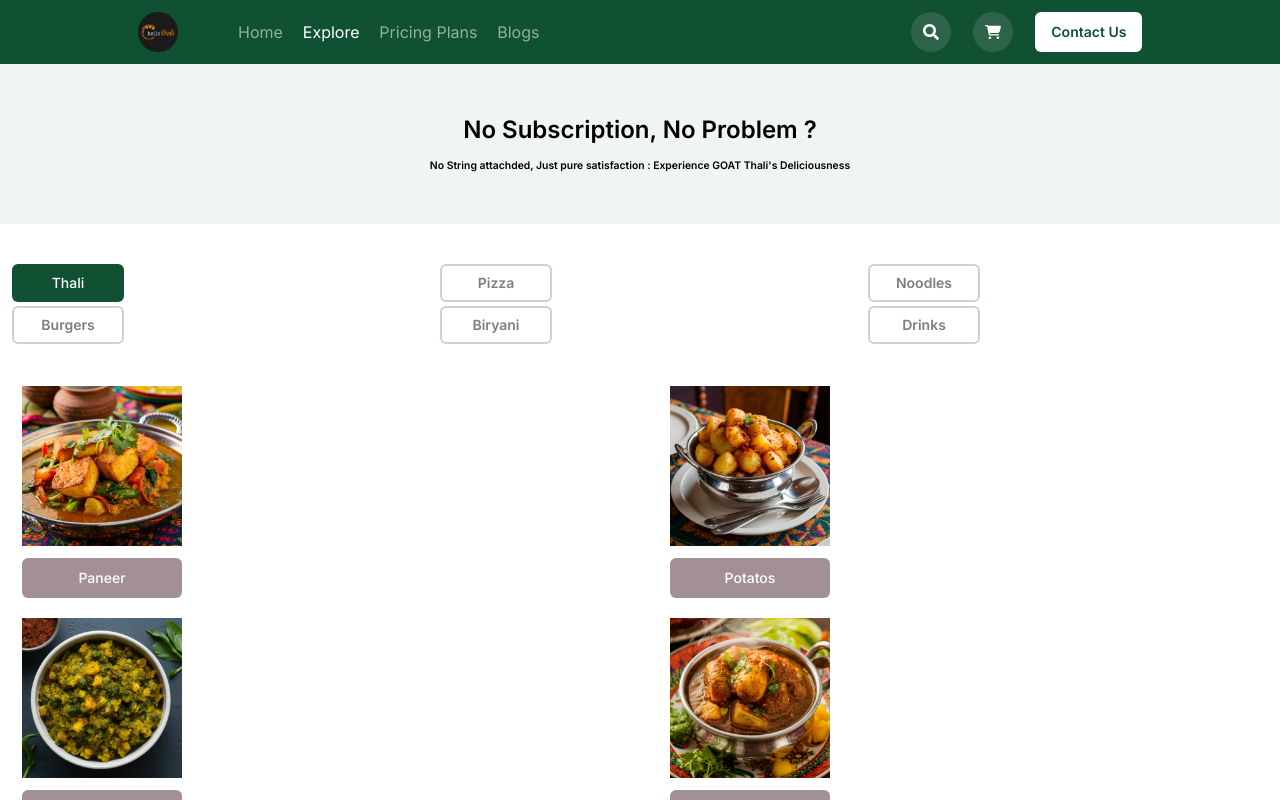
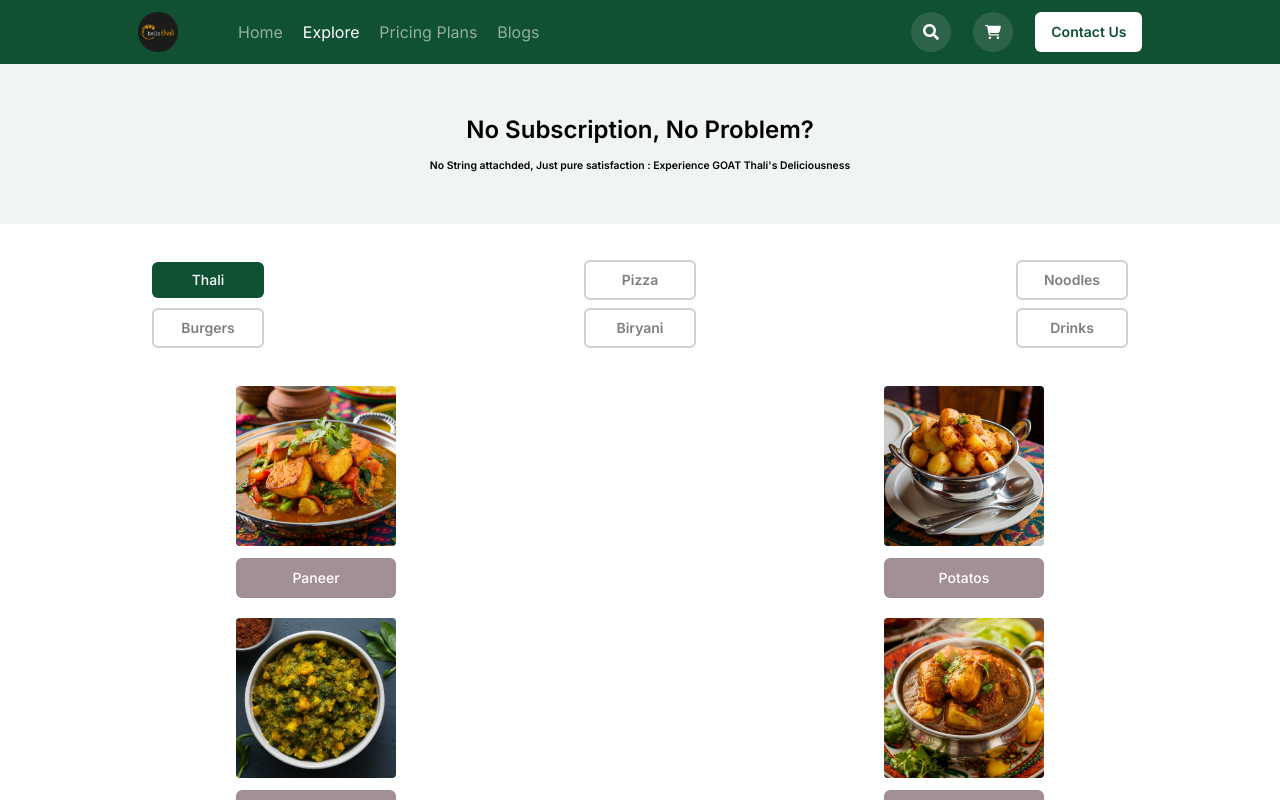
Before and after one commit to mxhiyy/hello-thali, a Next.js app: page /explore in a window 1280 px wide. Shown: the top 800 px of the page. Built offline with nearby package versions, Linux system fonts and the light colour scheme.

Commit message:
added changes

```diff
--- a/app/(root)/(home)/explore/page.jsx
+++ b/app/(root)/(home)/explore/page.jsx
@@ -50,24 +50,24 @@ const Explorepage = () => {
   return (
     <main>
       <div className='flex flex-col gap-3 w-full h-40 justify-center items-center bg-[#F0F5F3]'>
-        <h1 className='text-2xl font-semibold mt-5'>No Subscription, No Problem ?</h1>
+        <h1 className='text-2xl font-semibold mt-5'>No Subscription, No Problem?</h1>
         <p className='text-[0.65rem] mb-5 font-semibold'>No String attachded, Just pure satisfaction : Experience GOAT Thali's Deliciousness</p>
       </div>
 
       <div className='mt-10'>
-        <div className='grid grid-cols-3 grid-rows-2 gap-1 w-full h-20 text-sm ml-3'>
+        <div className='grid place-items-center grid-cols-3 grid-rows-2 gap-4 w-full h-20 text-sm'>
         {buttons.map((data) => (
-          <Button key={data.name} size="xs" className={` w-28 ${selectedButton === data.name ? "bg-green-1 text-white" : "bg-white text-green-1"}${!data.enable ? 'cursor-not-allowed text-black font-semibold border-2 border-gray-400' : ''}`} disabled={!data.enable} onClick={() => handleSubmitButton(data.name)}>{data.name}</Button>
+          <Button key={data.name} size="xs" className={`p-2 w-28 ${selectedButton === data.name ? "bg-green-1 text-white" : "bg-white text-green-1"}${!data.enable ? 'cursor-not-allowed text-black font-semibold border-2 border-gray-400' : ''}`} disabled={!data.enable} onClick={() => handleSubmitButton(data.name)}>{data.name}</Button>
         ))}
         </div>
 
         {loading && (<div className='flex justify-center items-center'><CircularProgress /></div>)}
         {console.log(selectedButton)}
         {!loading && selectedButton && (
-           <div className='mt-10 grid grid-cols-2 grid-rows-3 border-2 border-white gap-5 mb-10'>
+           <div className='mt-10 grid place-items-center grid-cols-2 grid-rows-3 border-2 border-white gap-5 mb-10'>
            {MenuLink[selectedButton].map((data) => (
-             <div className='flex flex-col gap-3 w-40 ml-5' key={data.name}>
-               <Image src={data.img} alt={data.name} width={200} height={100} />
+             <div className='flex flex-col gap-3 w-40' key={data.name}>
+               <Image className='rounded-sm' src={data.img} alt={data.name} width={200} height={100} />
                <Button className="p-2 rounded-md w-full bg-[#A38F98] text-white">{data.name}</Button>
              </div>
            ))}
--- a/package.json
+++ b/package.json
@@ -13,8 +13,8 @@
     "@emotion/react": "^11.11.4",
     "@emotion/styled": "^11.11.5",
     "@hookform/resolvers": "^3.3.4",
-    "@mui/icons-material": "^5.15.15",
-    "@mui/material": "^5.15.15",
+    "@mui/icons-material": "^5.15.16",
+    "@mui/material": "^5.15.16",
     "@mui/styled-engine-sc": "^6.0.0-alpha.18",
     "@radix-ui/react-dialog": "^1.0.5",
     "@radix-ui/react-label": "^2.0.2",
@@ -29,8 +29,8 @@
     "react-dom": "^18",
     "react-hook-form": "^7.51.3",
     "react-icons": "^5.0.1",
-    "styled-components": "^6.1.8",
     "react-responsive-carousel": "^3.2.23",
+    "styled-components": "^6.1.9",
     "tailwind-merge": "^2.2.2",
     "tailwindcss-animate": "^1.0.7",
     "zod": "^3.23.4"
```
Also changed, not shown: 1 other file (tests, documents, lock files or other folders).
